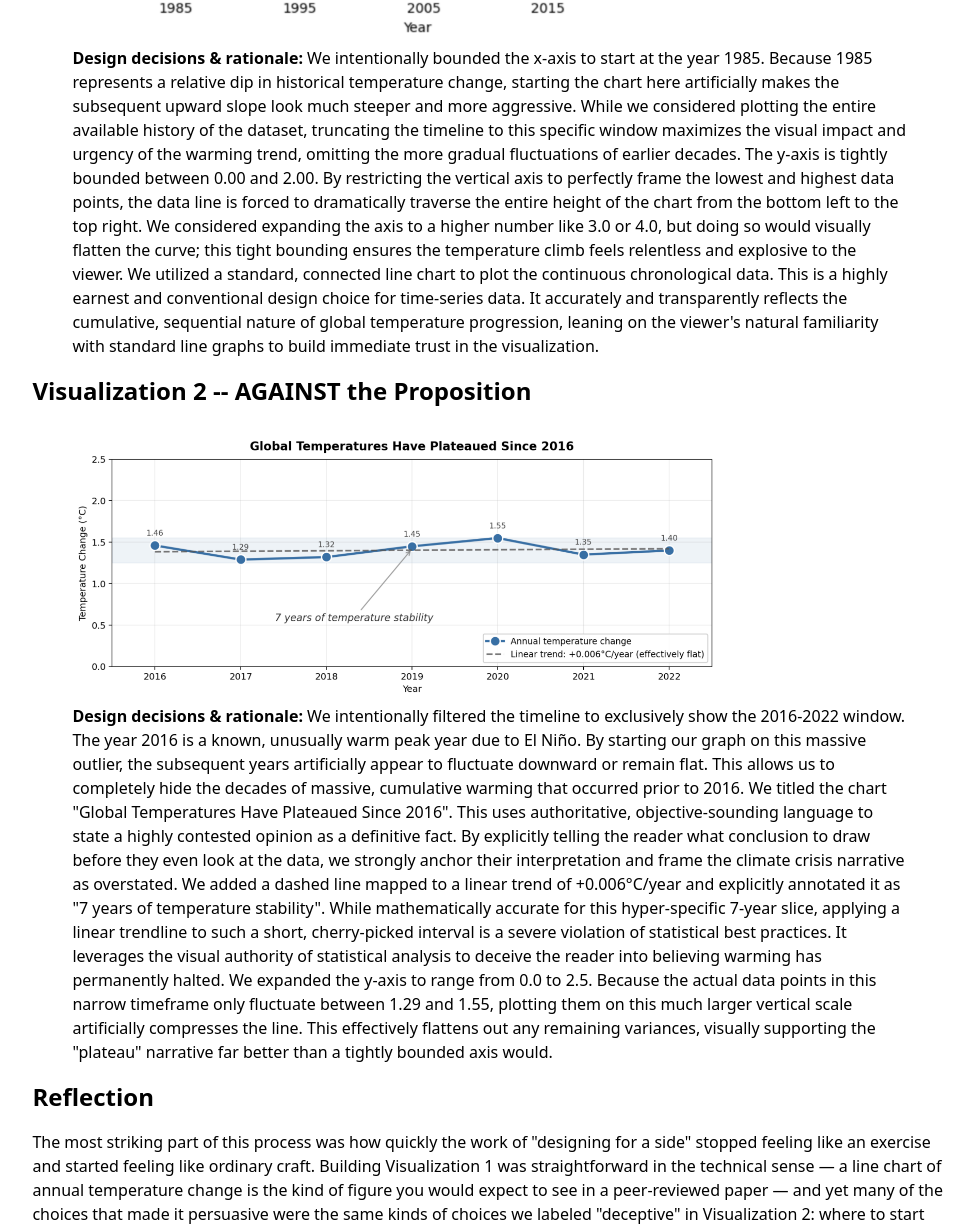
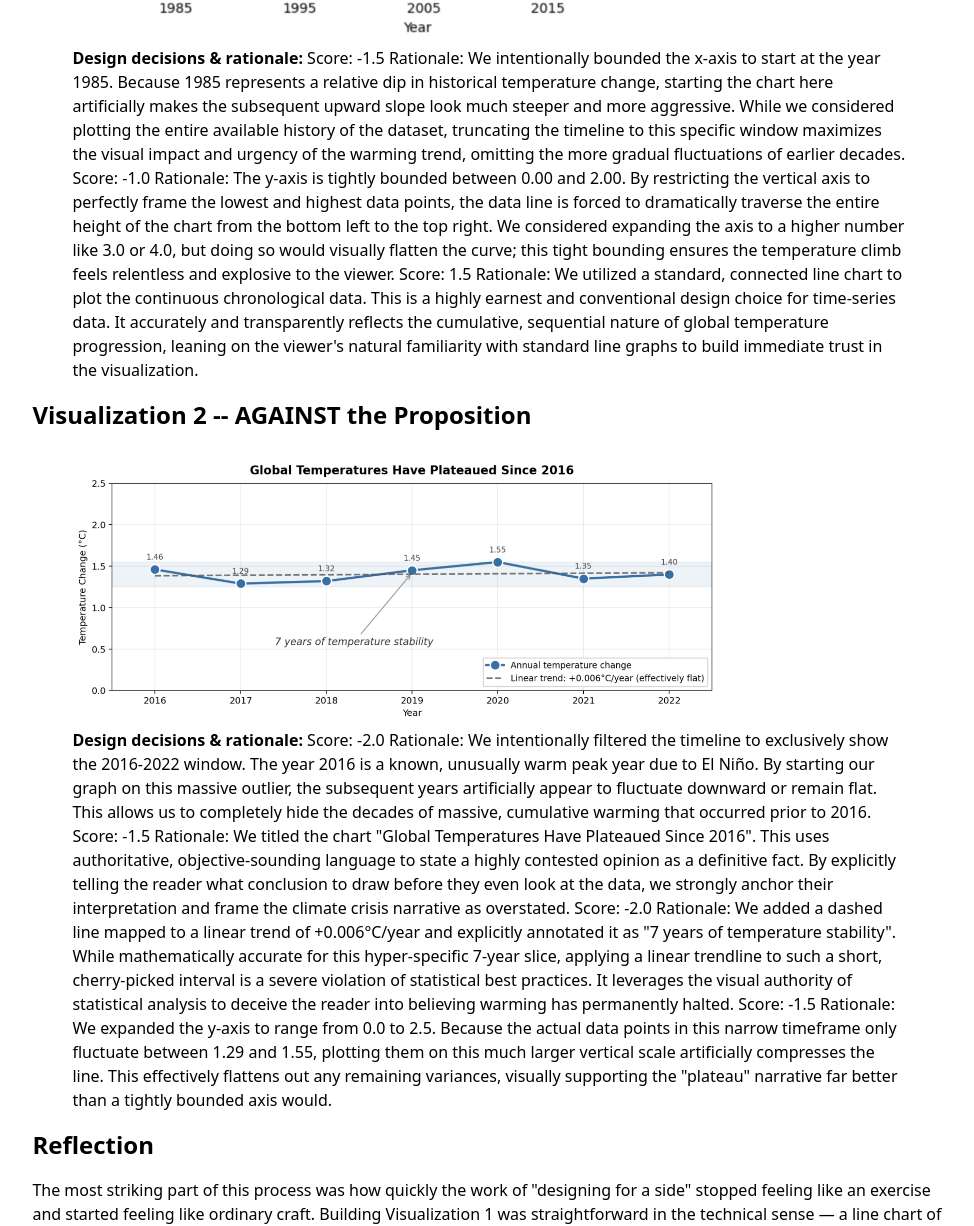
Before and after one commit to nathaniel-trueba/portfolio, a plain HTML site: page project2/index.html in a window 1280 px wide. Shown: the part 1058-2284 px from the top of the page, without its empty margins (150-1124 px from the left). Drawn offline with Linux system fonts and the light colour scheme.

Commit message:
changes to proj2

```diff
--- a/project2/index.html
+++ b/project2/index.html
@@ -23,9 +23,12 @@
             <img src="vis1.png" alt="Visualization 1" style="width: 650px; max-width: 100%;">
             <figcaption>
                 <strong>Design decisions & rationale:</strong>
-                We intentionally bounded the x-axis to start at the year 1985. Because 1985 represents a relative dip in historical temperature change, starting the chart here artificially makes the subsequent upward slope look much steeper and more aggressive. While we considered plotting the entire available history of the dataset, truncating the timeline to this specific window maximizes the visual impact and urgency of the warming trend, omitting the more gradual fluctuations of earlier decades.
-                The y-axis is tightly bounded between 0.00 and 2.00. By restricting the vertical axis to perfectly frame the lowest and highest data points, the data line is forced to dramatically traverse the entire height of the chart from the bottom left to the top right. We considered expanding the axis to a higher number like 3.0 or 4.0, but doing so would visually flatten the curve; this tight bounding ensures the temperature climb feels relentless and explosive to the viewer.
-                We utilized a standard, connected line chart to plot the continuous chronological data. This is a highly earnest and conventional design choice for time-series data. It accurately and transparently reflects the cumulative, sequential nature of global temperature progression, leaning on the viewer's natural familiarity with standard line graphs to build immediate trust in the visualization.
+                Score: -1.5
+                Rationale: We intentionally bounded the x-axis to start at the year 1985. Because 1985 represents a relative dip in historical temperature change, starting the chart here artificially makes the subsequent upward slope look much steeper and more aggressive. While we considered plotting the entire available history of the dataset, truncating the timeline to this specific window maximizes the visual impact and urgency of the warming trend, omitting the more gradual fluctuations of earlier decades.
+                Score: -1.0
+                Rationale: The y-axis is tightly bounded between 0.00 and 2.00. By restricting the vertical axis to perfectly frame the lowest and highest data points, the data line is forced to dramatically traverse the entire height of the chart from the bottom left to the top right. We considered expanding the axis to a higher number like 3.0 or 4.0, but doing so would visually flatten the curve; this tight bounding ensures the temperature climb feels relentless and explosive to the viewer.
+                Score: 1.5
+                Rationale: We utilized a standard, connected line chart to plot the continuous chronological data. This is a highly earnest and conventional design choice for time-series data. It accurately and transparently reflects the cumulative, sequential nature of global temperature progression, leaning on the viewer's natural familiarity with standard line graphs to build immediate trust in the visualization.
             </figcaption>
         </figure>
     </section>
@@ -36,10 +39,14 @@
             <img src="vis2.png" alt="Visualization 1" style="width: 650px; max-width: 100%;">
             <figcaption>
                 <strong>Design decisions & rationale:</strong>
-                We intentionally filtered the timeline to exclusively show the 2016-2022 window. The year 2016 is a known, unusually warm peak year due to El Niño. By starting our graph on this massive outlier, the subsequent years artificially appear to fluctuate downward or remain flat. This allows us to completely hide the decades of massive, cumulative warming that occurred prior to 2016.
-                We titled the chart "Global Temperatures Have Plateaued Since 2016". This uses authoritative, objective-sounding language to state a highly contested opinion as a definitive fact. By explicitly telling the reader what conclusion to draw before they even look at the data, we strongly anchor their interpretation and frame the climate crisis narrative as overstated.
-                We added a dashed line mapped to a linear trend of +0.006°C/year and explicitly annotated it as "7 years of temperature stability". While mathematically accurate for this hyper-specific 7-year slice, applying a linear trendline to such a short, cherry-picked interval is a severe violation of statistical best practices. It leverages the visual authority of statistical analysis to deceive the reader into believing warming has permanently halted.
-                We expanded the y-axis to range from 0.0 to 2.5. Because the actual data points in this narrow timeframe only fluctuate between 1.29 and 1.55, plotting them on this much larger vertical scale artificially compresses the line. This effectively flattens out any remaining variances, visually supporting the "plateau" narrative far better than a tightly bounded axis would.
+                Score: -2.0
+                Rationale: We intentionally filtered the timeline to exclusively show the 2016-2022 window. The year 2016 is a known, unusually warm peak year due to El Niño. By starting our graph on this massive outlier, the subsequent years artificially appear to fluctuate downward or remain flat. This allows us to completely hide the decades of massive, cumulative warming that occurred prior to 2016.
+                Score: -1.5
+                Rationale: We titled the chart "Global Temperatures Have Plateaued Since 2016". This uses authoritative, objective-sounding language to state a highly contested opinion as a definitive fact. By explicitly telling the reader what conclusion to draw before they even look at the data, we strongly anchor their interpretation and frame the climate crisis narrative as overstated.
+                Score: -2.0
+                Rationale: We added a dashed line mapped to a linear trend of +0.006°C/year and explicitly annotated it as "7 years of temperature stability". While mathematically accurate for this hyper-specific 7-year slice, applying a linear trendline to such a short, cherry-picked interval is a severe violation of statistical best practices. It leverages the visual authority of statistical analysis to deceive the reader into believing warming has permanently halted.
+                Score: -1.5
+                Rationale: We expanded the y-axis to range from 0.0 to 2.5. Because the actual data points in this narrow timeframe only fluctuate between 1.29 and 1.55, plotting them on this much larger vertical scale artificially compresses the line. This effectively flattens out any remaining variances, visually supporting the "plateau" narrative far better than a tightly bounded axis would.
             </figcaption>
         </figure>
     </section>
```
